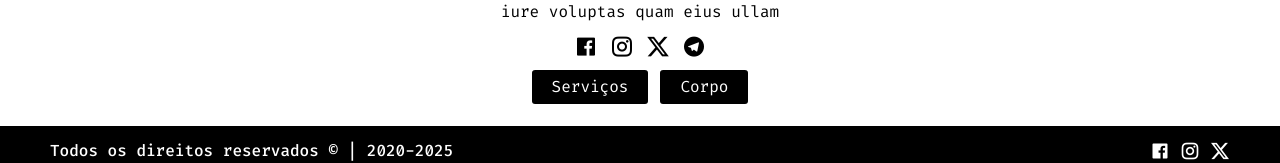
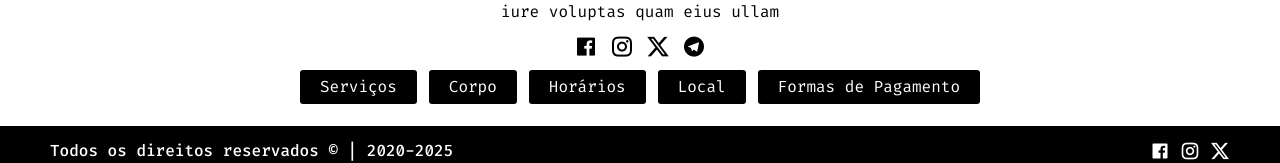
Before and after one commit to DevVittor/Vue3, a Vue app: page /1 in a window 1280 px wide. Shown: the part 438-601 px from the top of the page. Built offline with nearby package versions, Linux system fonts and the light colour scheme.

Commit message:
Adicionei vários buttons

```diff
--- a/src/components/Profile.vue
+++ b/src/components/Profile.vue
@@ -93,6 +93,21 @@ onMounted(() => {
             >
               Corpo
             </button>
+            <button
+              class="bg-black pr-[20px] pl-[20px] pt-[5px] pb-[5px] rounded-[3px] text-white"
+            >
+              Horários
+            </button>
+            <button
+              class="bg-black pr-[20px] pl-[20px] pt-[5px] pb-[5px] rounded-[3px] text-white"
+            >
+              Local
+            </button>
+            <button
+              class="bg-black pr-[20px] pl-[20px] pt-[5px] pb-[5px] rounded-[3px] text-white"
+            >
+              Formas de Pagamento
+            </button>
           </div>
         </div>
       </div>
```
